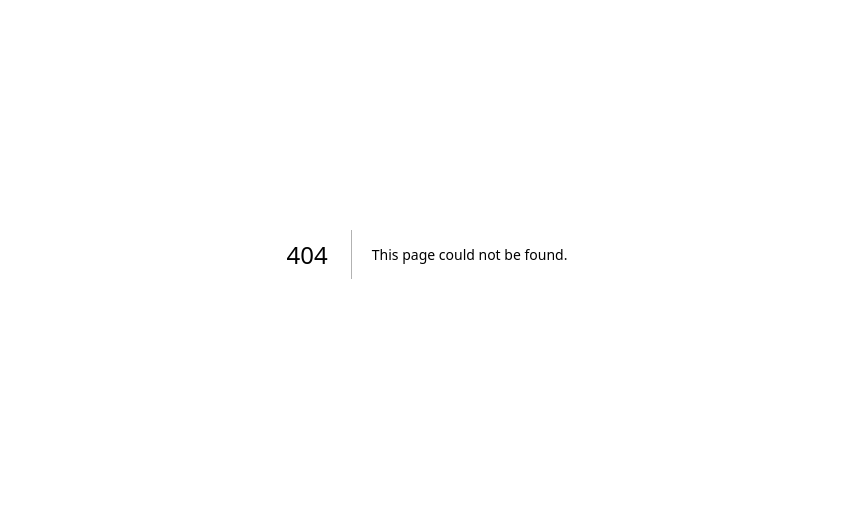
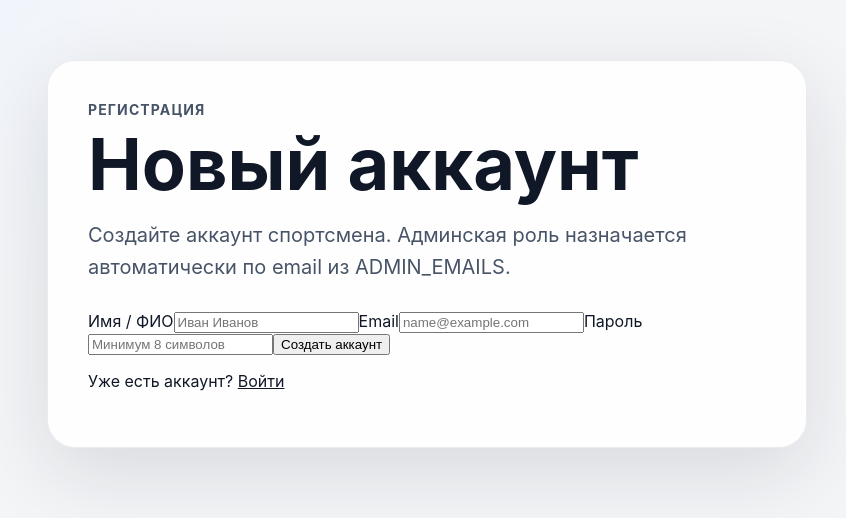
Before and after one commit to SerXxx09/halktestapp, a Next.js app: page /register in a window 1280 px wide. Before the commit this address had no page. Shown: the part 146-664 px from the top of the page, without its empty margins (213-1059 px from the left). Built offline with nearby package versions, Linux system fonts and the light colour scheme.

Commit message:
Add registration page

```diff
--- /dev/null
+++ b/app/register/page.tsx
@@ -0,0 +1,37 @@
+import Link from 'next/link';
+import { registerAction } from '@/app/actions';
+
+export default function RegisterPage() {
+  return (
+    <main className="page">
+      <section className="card authCard">
+        <p className="eyebrow">Регистрация</p>
+        <h1>Новый аккаунт</h1>
+        <p className="lead">Создайте аккаунт спортсмена. Админская роль назначается автоматически по email из ADMIN_EMAILS.</p>
+
+        <form className="form" action={registerAction}>
+          <label>
+            Имя / ФИО
+            <input name="name" type="text" placeholder="Иван Иванов" required />
+          </label>
+
+          <label>
+            Email
+            <input name="email" type="email" placeholder="name@example.com" required />
+          </label>
+
+          <label>
+            Пароль
+            <input name="password" type="password" placeholder="Минимум 8 символов" minLength={8} required />
+          </label>
+
+          <button className="primaryButton" type="submit">Создать аккаунт</button>
+        </form>
+
+        <p className="mutedText">
+          Уже есть аккаунт? <Link href="/login">Войти</Link>
+        </p>
+      </section>
+    </main>
+  );
+}
```
